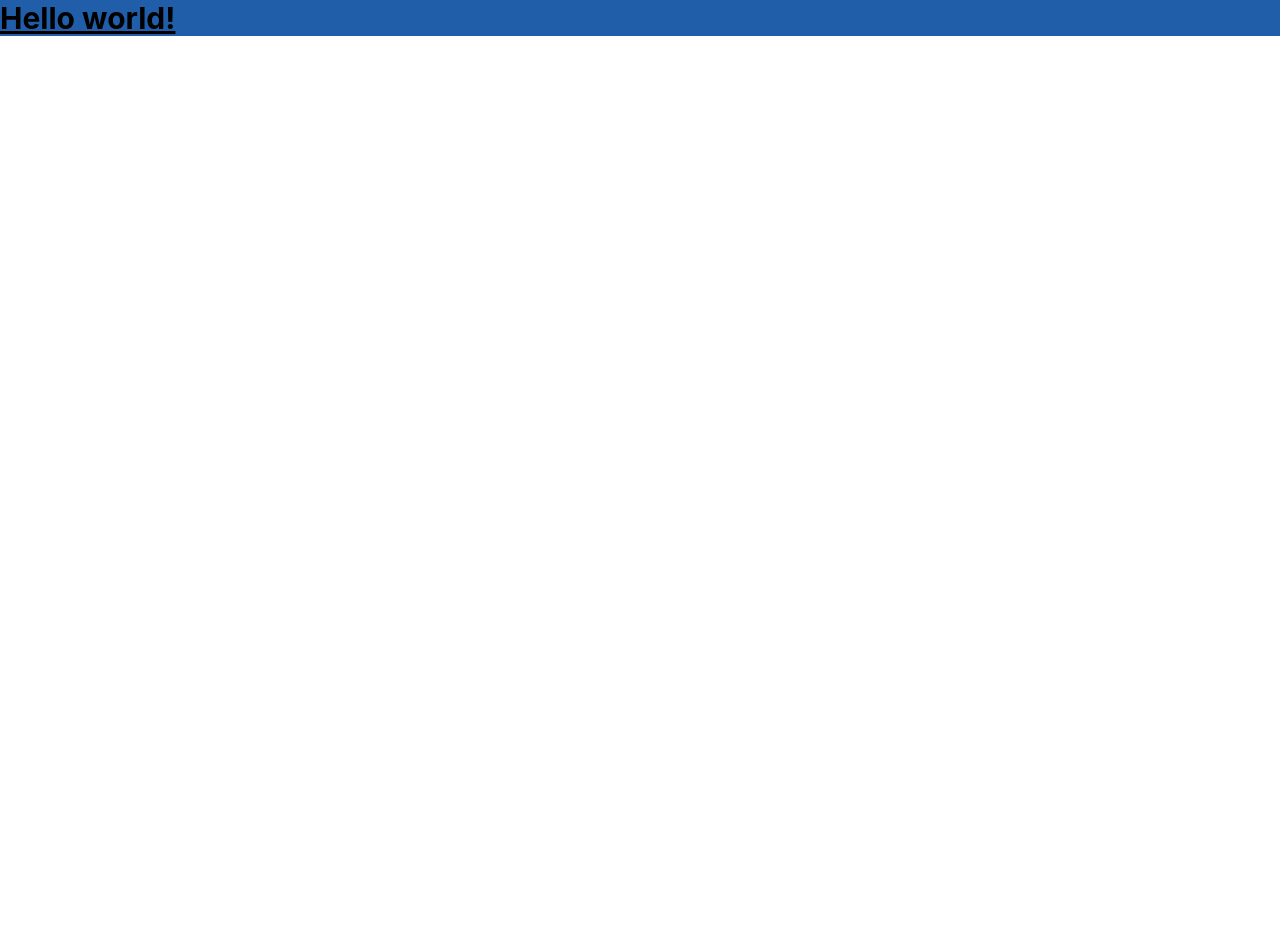
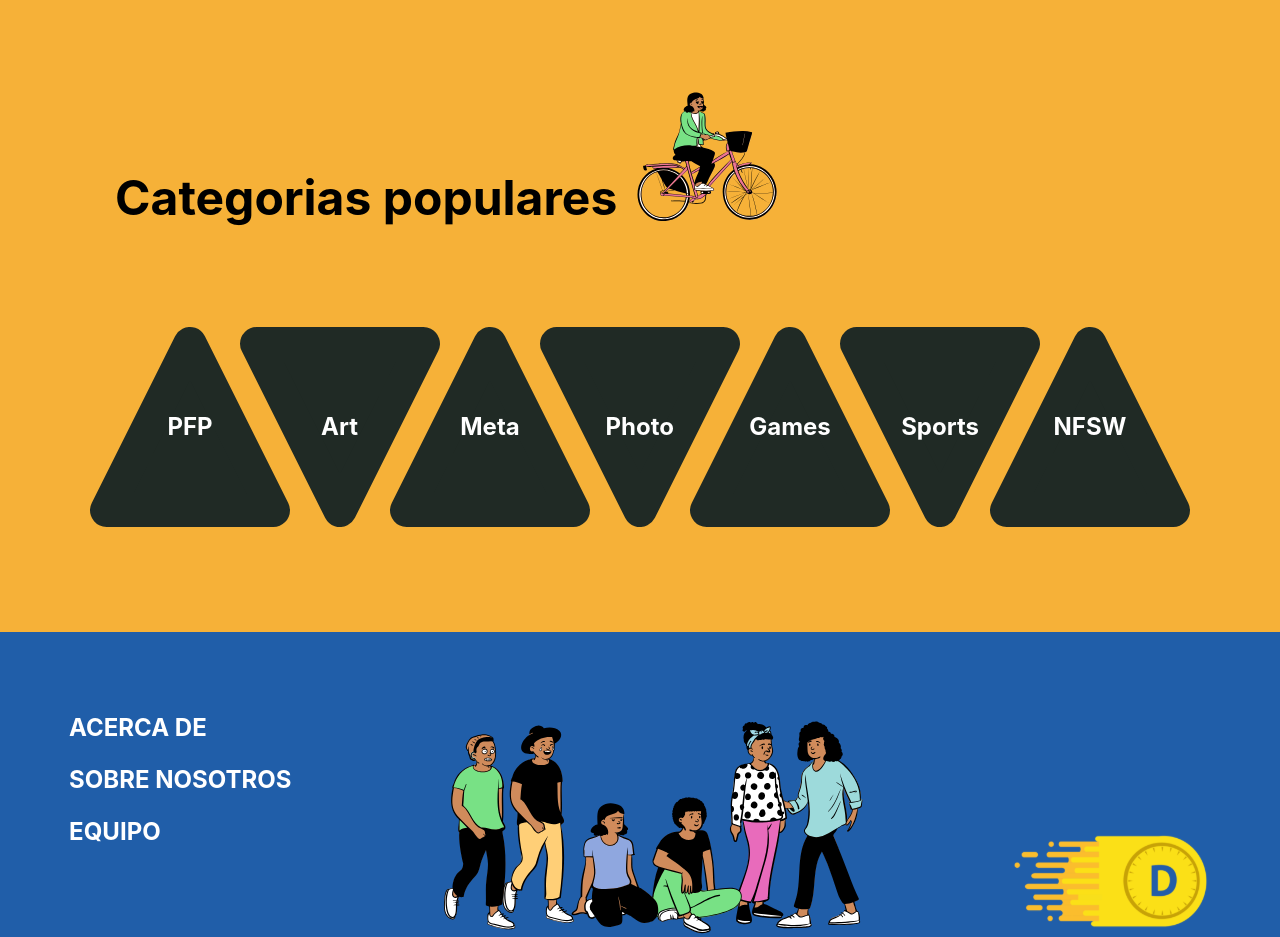
Before and after one commit to No-Country/C6-04, a React (Create React App) app in the folder client/: page / in a window 1280 px wide. Before the commit the page ends 800 px from the top, so only its background shows below. Built offline with nearby package versions, Linux system fonts and the light colour scheme; a web font is replaced by a local one.

Commit message:
upload local project

```diff
--- a/client/src/App.js
+++ b/client/src/App.js
@@ -1,8 +1,12 @@
+import CategoriesContainer from "./components/CategoriesContainer";
+import Category from "./components/Category";
+import Footer from "./components/Footer";
+
 function App() {
   return (
-    <div className="App">
-      <h1 className="text-3xl font-bold underline bg-main-blue">Hello world!</h1>
-    </div>
+  // <Category/>
+
+  <Footer/>
   );
 }
 
--- /dev/null
+++ b/client/src/components/CategoriesContainer.js
@@ -0,0 +1,63 @@
+import React from 'react'
+import Category from './Category'
+import logoPersons from '../assets/Pictures/peeps.svg'
+import logoBicicle  from '../assets/Pictures/peep-8.svg'
+
+
+function CategoriesContainer() {
+    const categories = [
+        {
+            name: 'PFP',
+            url: 'url1',
+            down: false,
+        },
+        {
+            name: 'Art',
+            url: 'url2',
+            down: true,
+        },
+        {
+            name: 'Meta',
+            url: 'url3',
+            down: false,
+        },
+        {
+            name: 'Photo',
+            url: 'url4',
+            down: true,
+        },
+        {
+            name: 'Games',
+            url: 'url5',
+            down: false,
+        },
+        {
+            name: 'Sports',
+            url: 'url6',
+            down: true,
+        },
+        {
+            name: 'NFSW',
+            url: 'url7',
+            down: false,
+        },
+    ]
+
+    return (
+        <div className='flex justify-center items-center flex-col p-20 bg-second-yellow w-full  h-'>
+            <div className='flex justify-center flex-col gap-20'>
+                <div className='flex justify-start items-center flex-row gap-5'>
+
+                <h2 className='text-black font-bold text-5xl text-left self-end'> Categorias populares</h2>
+                <img src={logoBicicle} alt="bicileLogo" />
+                </div>
+                <div className='flex justify-center items-center flex-wrap '>
+                    {categories.map(category => <Category categoryName={category.name} down={category.down} />)}
+                </div>
+            </div>
+
+        </div>
+    )
+}
+
+export default CategoriesContainer
--- /dev/null
+++ b/client/src/components/Category.js
@@ -0,0 +1,24 @@
+import React from 'react'
+import { Link } from 'react-router-dom'
+// import homeView from '../../assets/Pictures/peep-7.svg'
+
+
+
+const Category = ({down,categoryName}) => {
+  return (
+    <div className = {`relative flex justify-center items-center ${down == true && `rotate-180`} mx-[-50px] ` }>
+
+      <svg  width="250" height="250" viewBox="-50 -50 300 300">
+        <polygon className="triangle stroke-[40] stroke-main-black  fill-main-black relative"  strokeLinejoin="round" points="100,0 0,200 200,200"/>
+      </svg>
+      <h3 className={`absolute text-white font-bold text-2xl ${down == true && `rotate-180`} `} >{categoryName}</h3>
+      {/* <Link to='/' className='absolute text-white font-bold'>Home</Link> */}
+
+    </div>
+
+
+
+  )
+}
+
+export default Category
--- /dev/null
+++ b/client/src/components/Footer.js
@@ -0,0 +1,23 @@
+import React from 'react'
+import CategoriesContainer from './CategoriesContainer'
+import logoPersons from '../assets/Pictures/peeps.svg'
+import logo from '../assets/Pictures/logo.svg'
+
+const Footer = () => {
+  return (
+    <div className='min-h-screen w-full max-w-full bg-main-blue flex justify-start items-start flex-col'>
+        <CategoriesContainer/>
+        <div className='flex justify-around items-start  w-full max-w-full pt-20   ' >
+            <div className='flex justify-start items-start flex-col gap-5'>
+                <h4 className='text-white text-2xl font-bold'>ACERCA DE</h4>
+                <h4 className='text-white text-2xl font-bold'>SOBRE NOSOTROS</h4>
+                <h4 className='text-white text-2xl font-bold'>EQUIPO</h4>
+            </div>
+            <img src={logoPersons} alt="" />
+            <img src={logo} className='self-end' alt="" />
+        </div>
+    </div>
+  )
+}
+
+export default Footer
```
